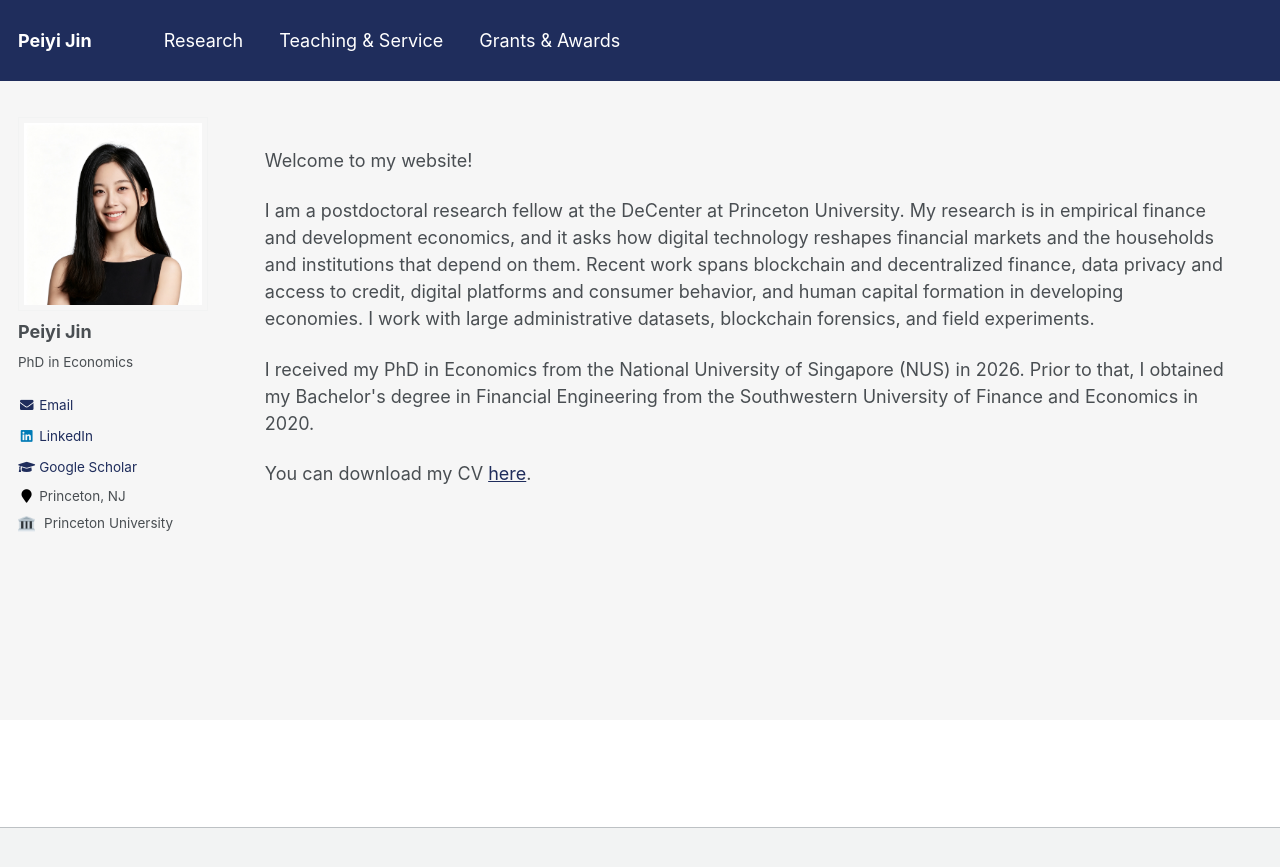
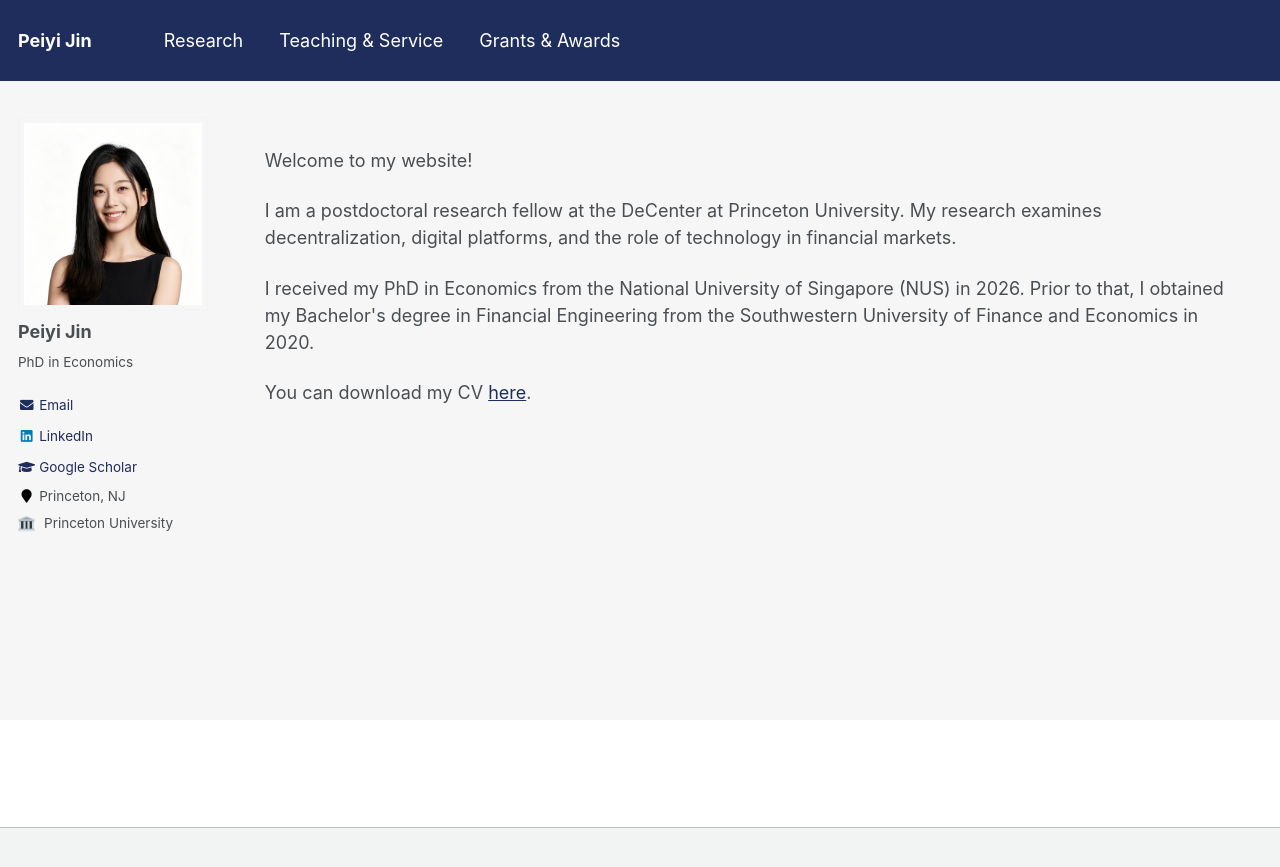
Before and after one commit to peiyi-jin/peiyi-jin.github.io, a Jekyll site: the page built from _pages/about.md, in a window 1280 px wide. Shown: the top 867 px of the page. Built offline with Jekyll 4.4.1, drawn with Linux system fonts in a browser that asks for light colours.

Commit message:
Restore short about-page bio
Co-Authored-By: Claude Opus 5 <noreply@anthropic.com>

```diff
--- a/_pages/about.md
+++ b/_pages/about.md
@@ -155,7 +155,7 @@ redirect_from:
 <p>Welcome to my website!</p>
 
 <p>
-I am a postdoctoral research fellow at the DeCenter at Princeton University. My research is in empirical finance and development economics, and it asks how digital technology reshapes financial markets and the households and institutions that depend on them. Recent work spans blockchain and decentralized finance, data privacy and access to credit, digital platforms and consumer behavior, and human capital formation in developing economies. I work with large administrative datasets, blockchain forensics, and field experiments.
+I am a postdoctoral research fellow at the DeCenter at Princeton University. My research examines decentralization, digital platforms, and the role of technology in financial markets.
 </p>
 
 <p>
```
